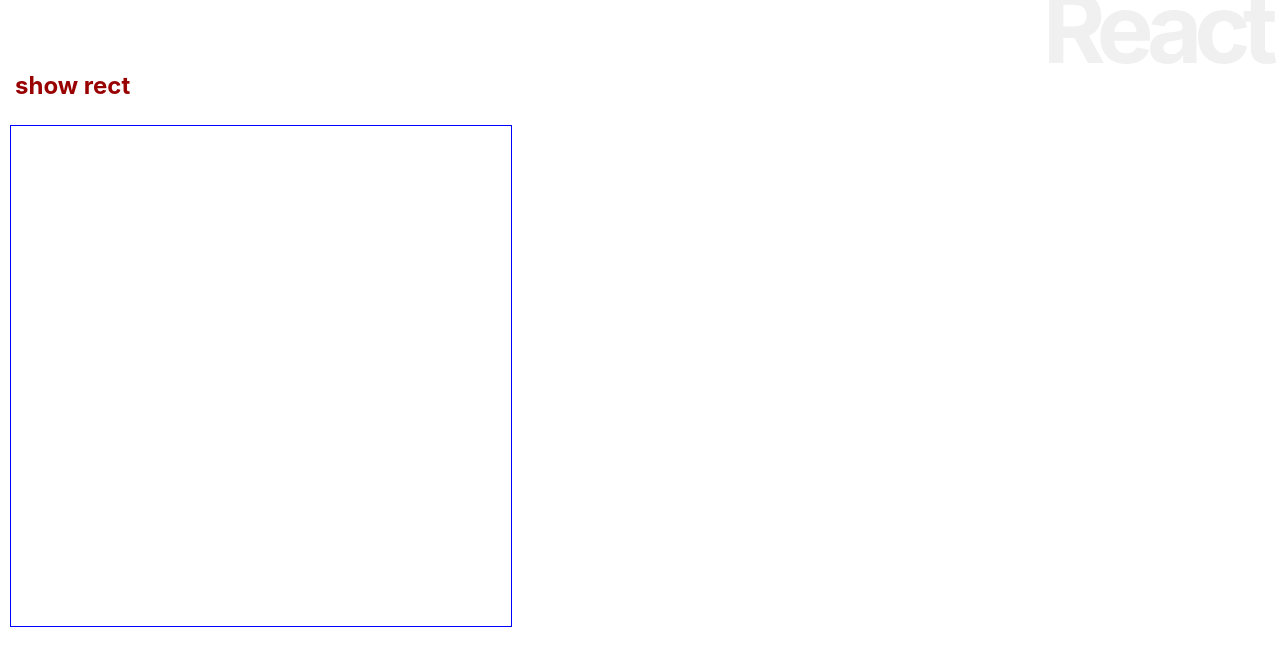
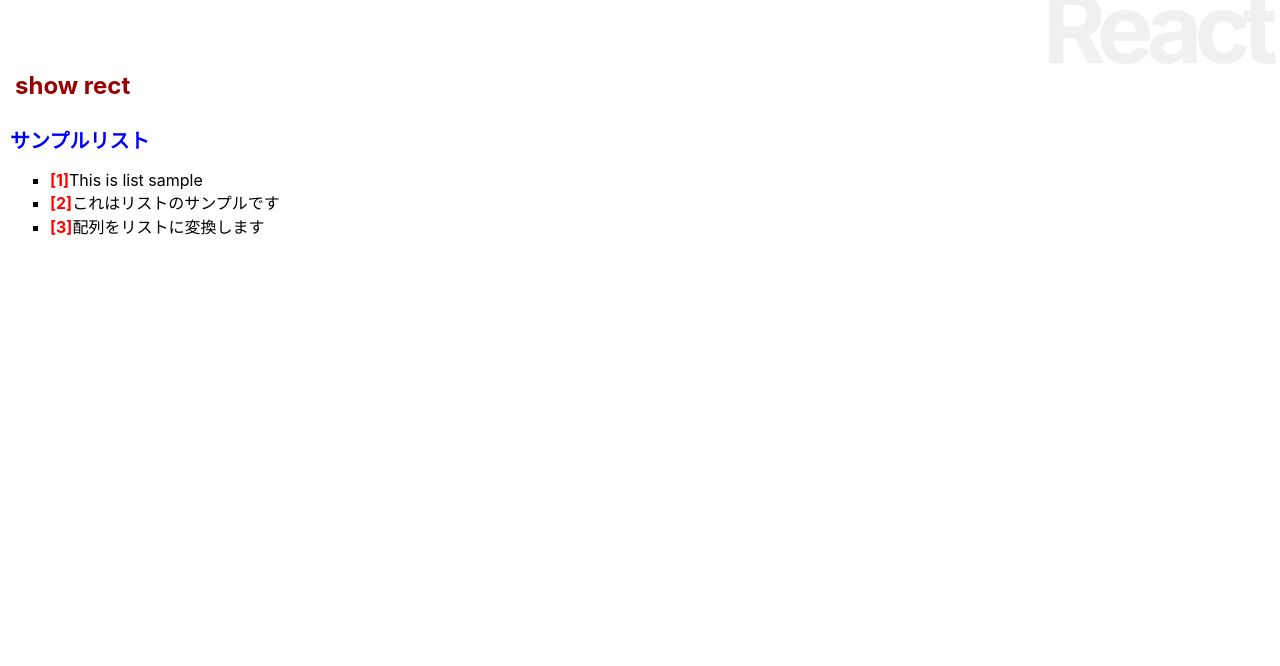
Before and after one commit to Popo1173/react-review, a React (Create React App) app in the folder react_app/: page / in a window 1280 px wide. Shown: the top 666 px of the page. Built offline with nearby package versions, Linux system fonts and the light colour scheme.

Commit message:
コメント作成中

```diff
--- a/react_app/src/App.js
+++ b/react_app/src/App.js
@@ -3,64 +3,84 @@
 import Rect from './Rect'
 import './App.css';
 
+//表示するコンポーネント
 class App extends Component {
-  //空の配列
-  data = []
-
+  //配列
+  data = [
+    "This is list sample",
+    "これはリストのサンプルです",
+    "配列をリストに変換します"
+  ];
+  //スタイル
   msgStyle = {
     fontSize: "24px",
     color: "#900",
     margin: "20px 0px",
     padding: "5px"
   }
-  area = {
-    width: "500px",
-    height: "500px",
-    border: "1px solid blue"
-  }
-
   //dataプロパティをlistステートで管理
   constructor(props){
     super(props);
     this.state = {
       list:this.data
     };
-    this.doAction = this.doAction.bind(this);
   }
-  //引数(e)からクリックした画面x,y座標を取得
-  //data[]にpushする
-  //setStateで値を更新する
-  doAction(e) {
-    let x = e.pageX
-    let y = e.pageY
-    this.data.push({x:x, y:y});
-    this.setState ({
-      list:this.data
-    });
-  }
-  //draw関数で四角形を描画する
-  draw(d){
-    let s = {
-      position: "absolute",
-      left: (d.x - 25) + "px",
-      top: (d.y - 25)  + "px",
-      width: "50px",
-      height: "50px",
-      backgroundColor: "#66f3"
-    };
-    return <div style={s}></div>
-  }
-
+  //レンダリング
   render() {
     return  <div>
       <h1>React</h1>
       <h2 style={this.msgStyle}>show rect</h2>
-      {/* /クリック位置を崇徳する/ */}
-      <div style={this.area} onClick={this.doAction}>
-        {/*data配列をmap関数に入れる　 */}
-        {this.data.map((value)=>this.draw(value))}
-      </div>
+      {/* /ListComponentにtitleを引数として渡す/ */}
+      <List title="サンプルリスト" data={this.data} />
     </div>;
   }
 }
+
+//リスト全体をまとめて表示するComponent
+class List extends Component {
+  number = 1;
+  title = {
+    fontSize: "20px",
+    fontWeight: "bold",
+    color: "blue"
+  };
+  render() {
+    let data = this.props.data;
+    return (
+      <div>
+        <p style={this.title}>{this.props.title}</p>
+        <ul>
+          {/* map関数でdata配列を繰り返す */}
+          {data.map((item)=>
+            // ItemComponentでnumber属性に番号（nmuber=1）、valueに配列の中身（テキスト）を指定
+            <Item number={this.number++} value={item} key={this.number} />
+          )}
+        </ul>
+      </div>
+    );
+  }
+}
+
+//リストの各項目を表示するComponent
+class Item extends Component {
+  li = {
+    listStyleType: "square",
+    fontSize: "16px",
+    color: "#06",
+    margin: "0px",
+    padding: "0px"
+  }
+  num = {
+    fontWeight: "bold",
+    color: "red"
+  }
+  render() {
+    return (
+      <li style={this.li}>
+        <span style={this.num}>[{this.props.number}]</span>
+        {this.props.value}
+      </li>
+    );
+  }
+}
 export default App;
```
